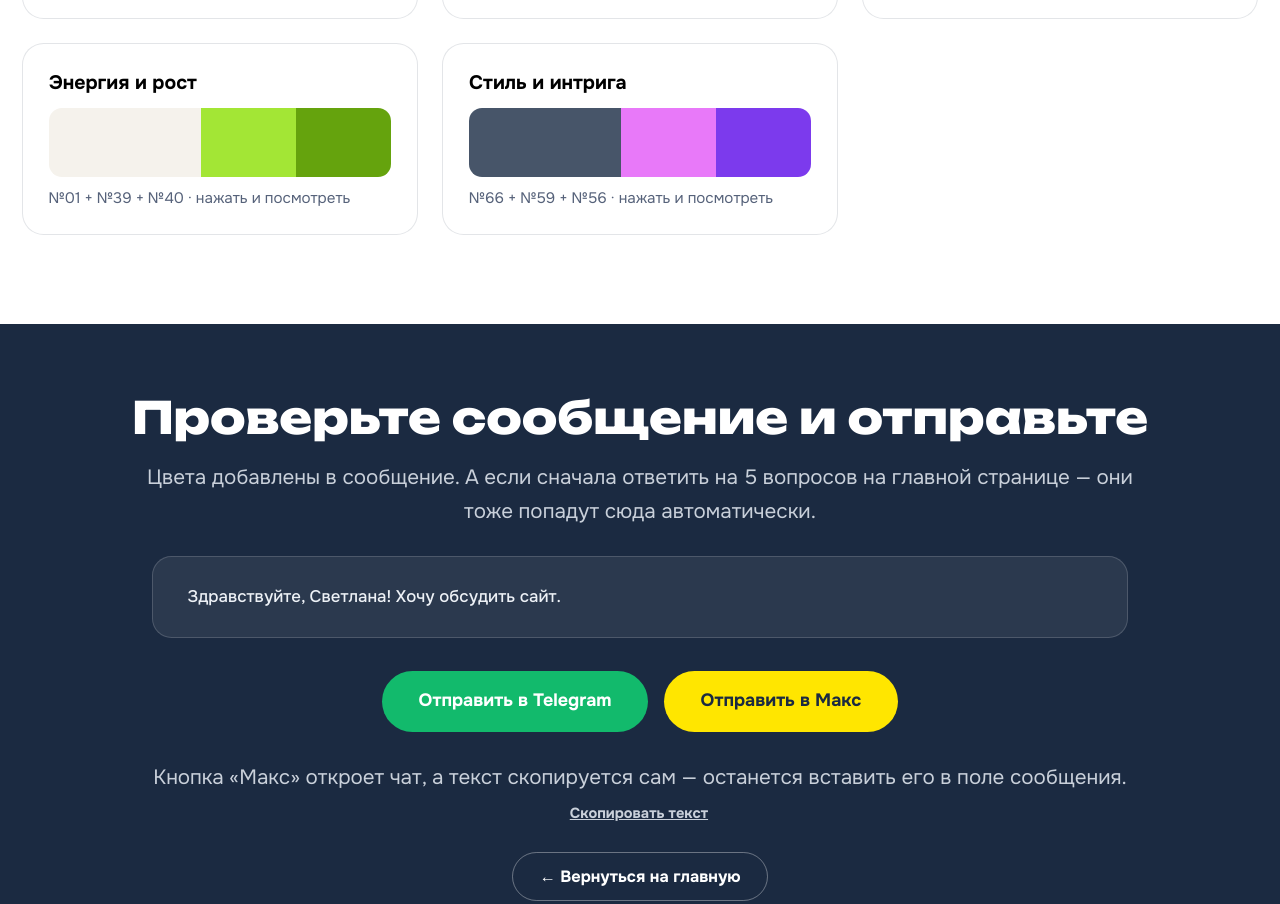
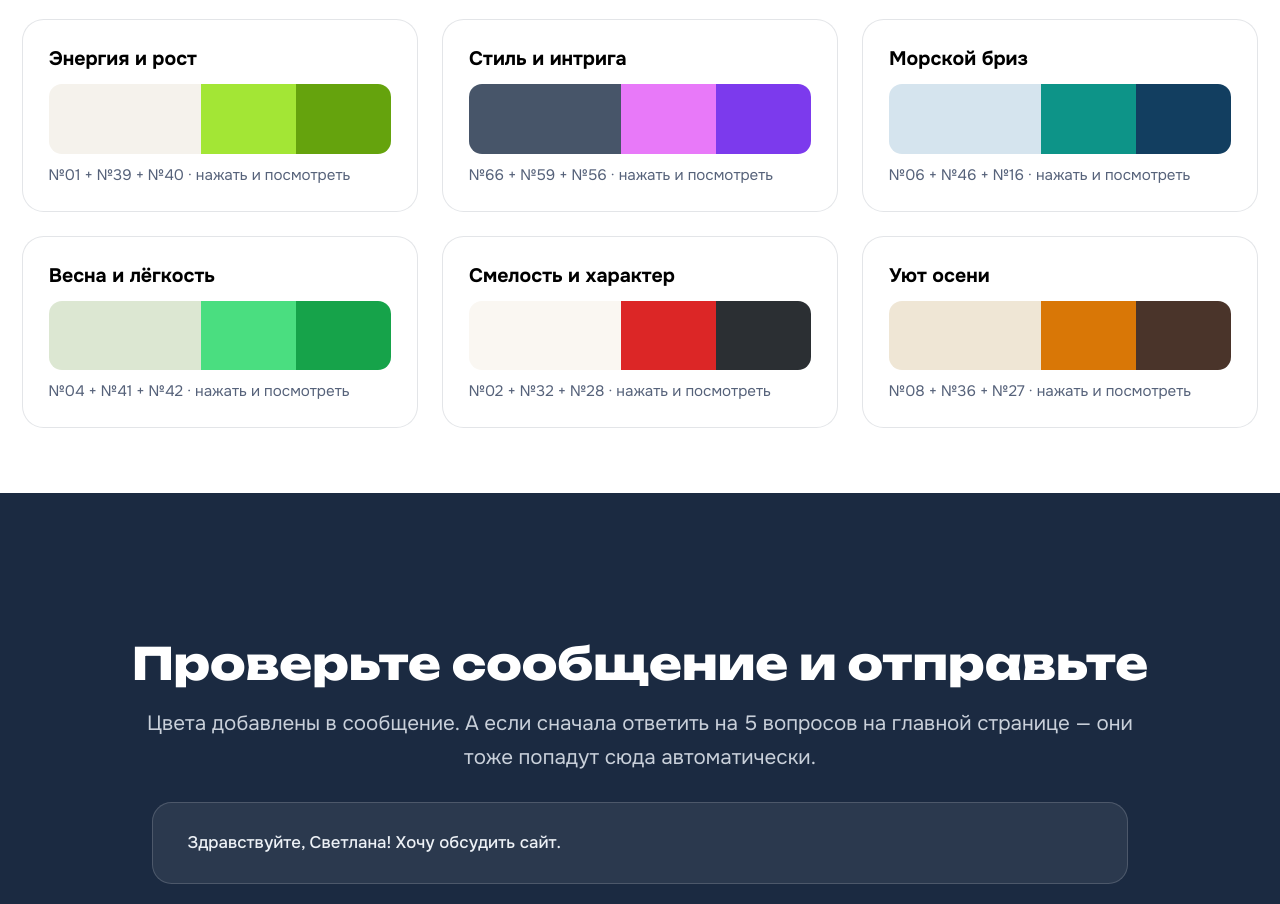
Before and after one commit to vedeneevasvetoyara-coder/test-site-academy, a plain HTML site: page palitra.html in a window 1280 px wide. Shown: the part 1680-2584 px from the top of the page. Drawn offline with Linux system fonts and the light colour scheme.

Commit message:
Палитра: 12 готовых сочетаний; экраны сочетаний и финала ровно по высоте видимого экрана

```diff
--- a/palitra.html
+++ b/palitra.html
@@ -124,7 +124,7 @@ header .in{display:flex;align-items:center;justify-content:space-between;gap:14p
 .chip-x:hover{color:#E0144C}
 
 /* сочетания — отдельный экран */
-.combos{padding:60px 0;min-height:100dvh;display:grid;align-content:center}
+.combos{padding:60px 0;min-height:var(--vis,100dvh);display:grid;align-content:center}
 .combos .in{width:100%}
 .combos .pal-head h2{font-size:clamp(22px,2.6vw,32px)}
 .combos .pal-head p{font-size:clamp(15px,1.5vw,18px)}
@@ -139,7 +139,7 @@ header .in{display:flex;align-items:center;justify-content:space-between;gap:14p
 .combo-card small{display:block;color:var(--muted);margin-top:10px;font-size:14px}
 
 /* финал: сообщение — отдельный экран */
-.final{padding:64px 0;background:var(--ink);color:#fff}
+.final{padding:64px 0;background:var(--ink);color:#fff;min-height:var(--vis,100dvh);display:grid;align-content:center}
 .final .in{display:grid;gap:26px;justify-items:center;text-align:center;width:100%}
 .final-top{display:grid;gap:16px;justify-items:center}
 .final-foot{display:grid;gap:14px;justify-items:center}
@@ -352,7 +352,11 @@ const COMBOS = [
  {t:"Премиум и глубина", ns:["03","21","28"]},
  {t:"Нежность", ns:["05","63","62"]},
  {t:"Энергия и рост", ns:["01","39","40"]},
- {t:"Стиль и интрига", ns:["66","59","56"]}
+ {t:"Стиль и интрига", ns:["66","59","56"]},
+ {t:"Морской бриз", ns:["06","46","16"]},
+ {t:"Весна и лёгкость", ns:["04","41","42"]},
+ {t:"Смелость и характер", ns:["02","32","28"]},
+ {t:"Уют осени", ns:["08","36","27"]}
 ];
 const ROLE_NAMES = ["фон","кнопки","заголовок и карточки"];
 const MAX_LINK = "https://max.ru/u/f9LHodD0cOKmZTJR2Hq6jo_UnEer7Ip-8JwHayHEPmbGhq7Ukyw1NXHAREg";
@@ -579,7 +583,10 @@ renderChips(); paint(); renderHint(); renderMessage();
   var base=1180;
   function fit(){
     var w=document.documentElement.clientWidth;
-    el.style.zoom=w>base?(w/base):1;
+    var z=w>base?(w/base):1;
+    el.style.zoom=z;
+    /* видимая высота в координатах масштабированной страницы — для полноэкранных секций */
+    document.documentElement.style.setProperty('--vis',(window.innerHeight/z)+'px');
   }
   window.addEventListener('resize',fit);
   window.addEventListener('orientationchange',fit);
```
